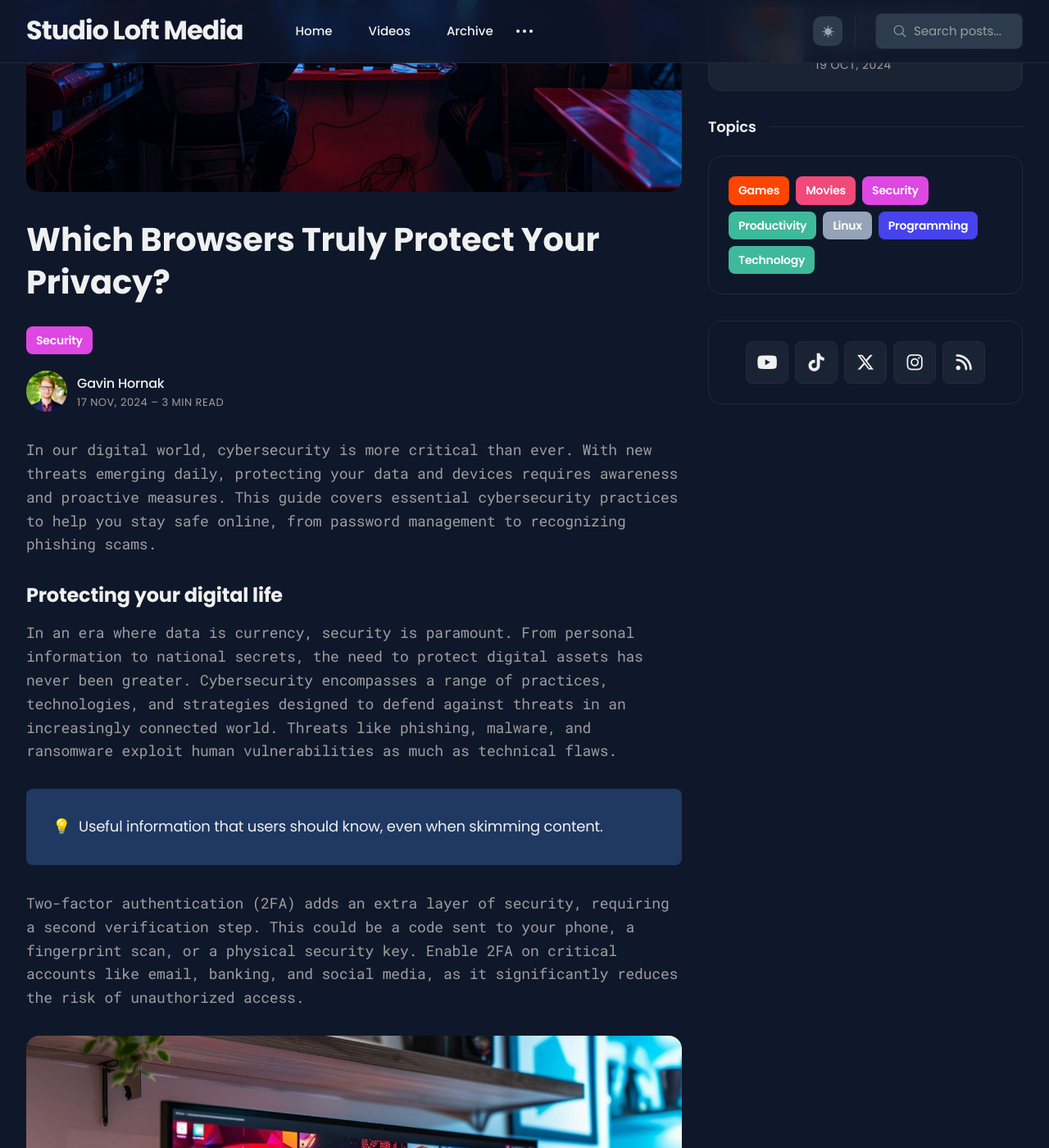
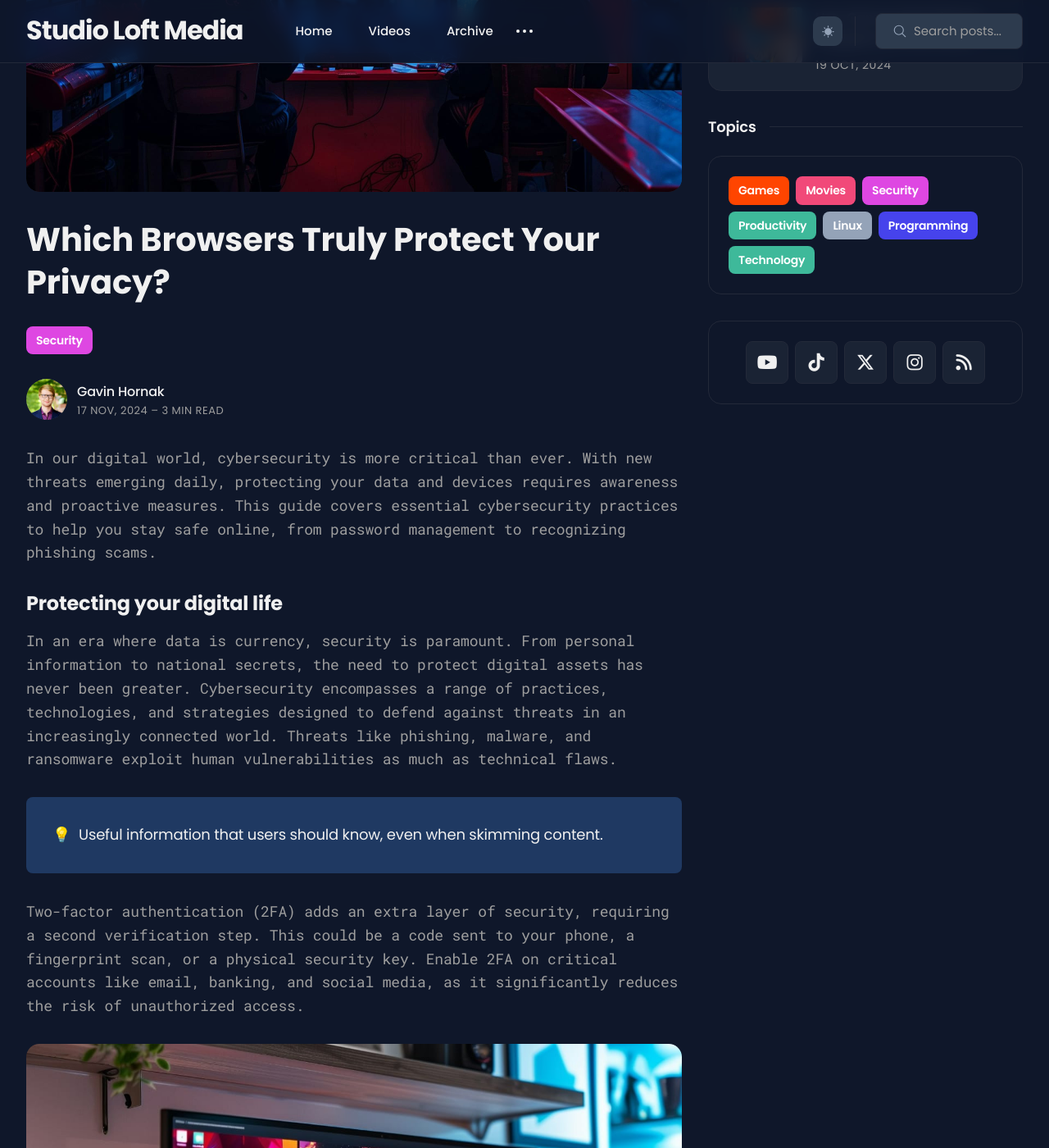
Before and after one commit to studioloft/studioloft.github.io, a Jekyll site: the page built from _posts/2024-11-17-which-browsers-truly-protect-your-privacy?.md, in a window 1280 px wide and 1400 px high, scrolled down 503 px. Shown: the whole window at 82% size. Built offline with Jekyll 4.4.1, drawn with Linux system fonts in a browser that asks for light colours.

Commit message:
fix: adjust margin-bottom for post tags and update hover opacity for better visibility

```diff
--- a/css/_4-layouts/page.scss
+++ b/css/_4-layouts/page.scss
@@ -77,7 +77,7 @@
   align-items: center;
   flex-wrap: wrap;
   gap: 8px;
-  margin-bottom: 20px;
+  margin-bottom: 30px;
 
   .post-tag {
     padding: 8px 12px;
@@ -93,7 +93,7 @@
     }
 
     &:hover {
-      opacity: .9;
+      opacity: .8;
     }
   }
 
```
